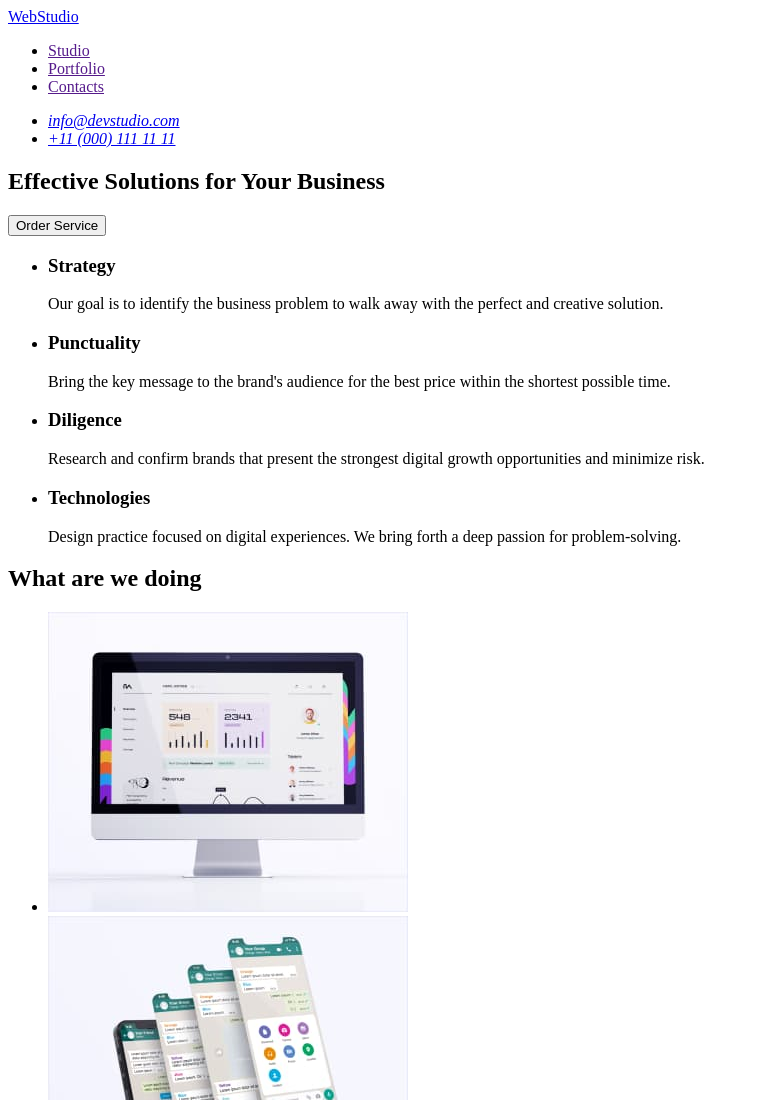
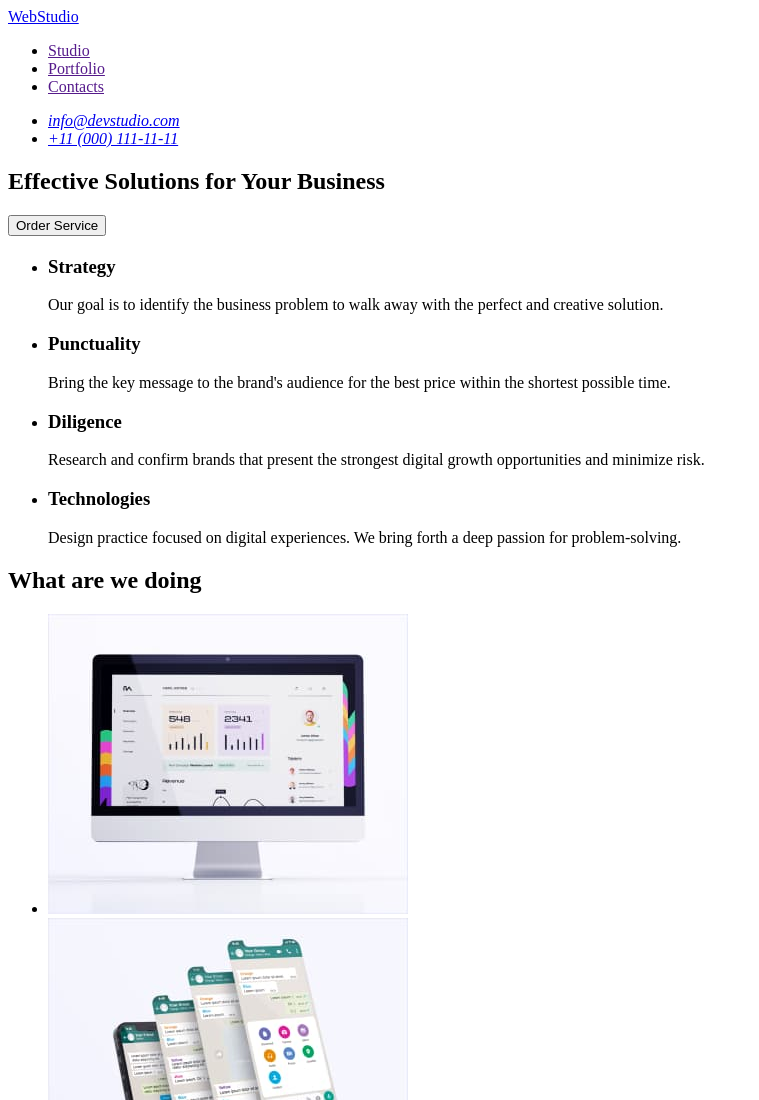
Before and after one commit to Germano1994/goit-markup-hw-01, a plain HTML site: page index.html in a window 1280 px wide. Shown: the top 1100 px of the page, without its empty margins (0-759 px from the left). Drawn offline with Linux system fonts and the light colour scheme.

Commit message:
fixet bag

```diff
--- a/index.html
+++ b/index.html
@@ -26,7 +26,7 @@
         <address>
         <ul>
             <li><a href="mailto:info@devstudio.com">info@devstudio.com</a></li>
-            <li><a href="tel:+110001111111">+11 (000) 111 11 11</a></li>
+            <li><a href="tel:+110001111111">+11 (000) 111-11-11</a></li>
         </ul>
       </address>
     </header>
@@ -36,6 +36,7 @@
             <button type="button">Order Service</button>
         </section>
         <section>
+            <h2></h2>
             <ul>
                 <li>
                     <h3>Strategy</h3>
```
